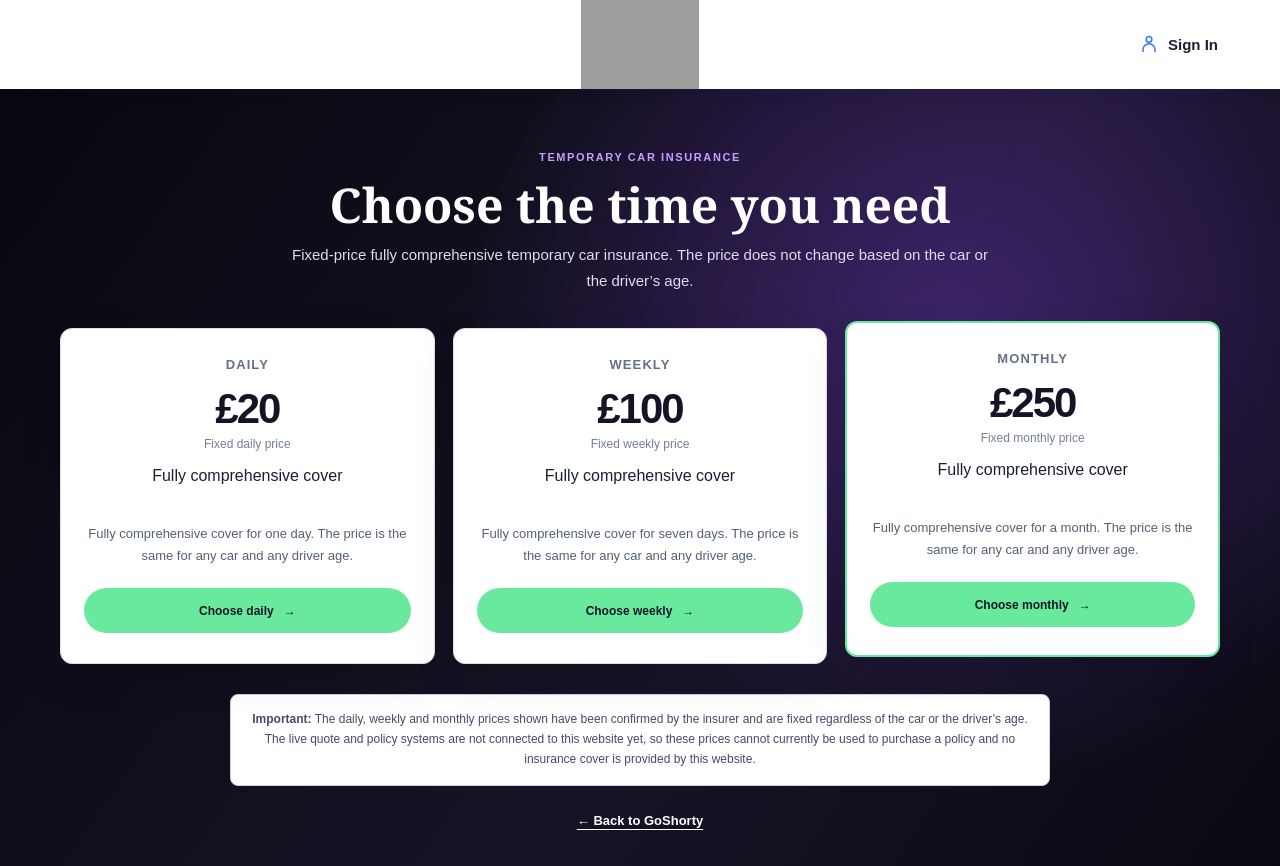
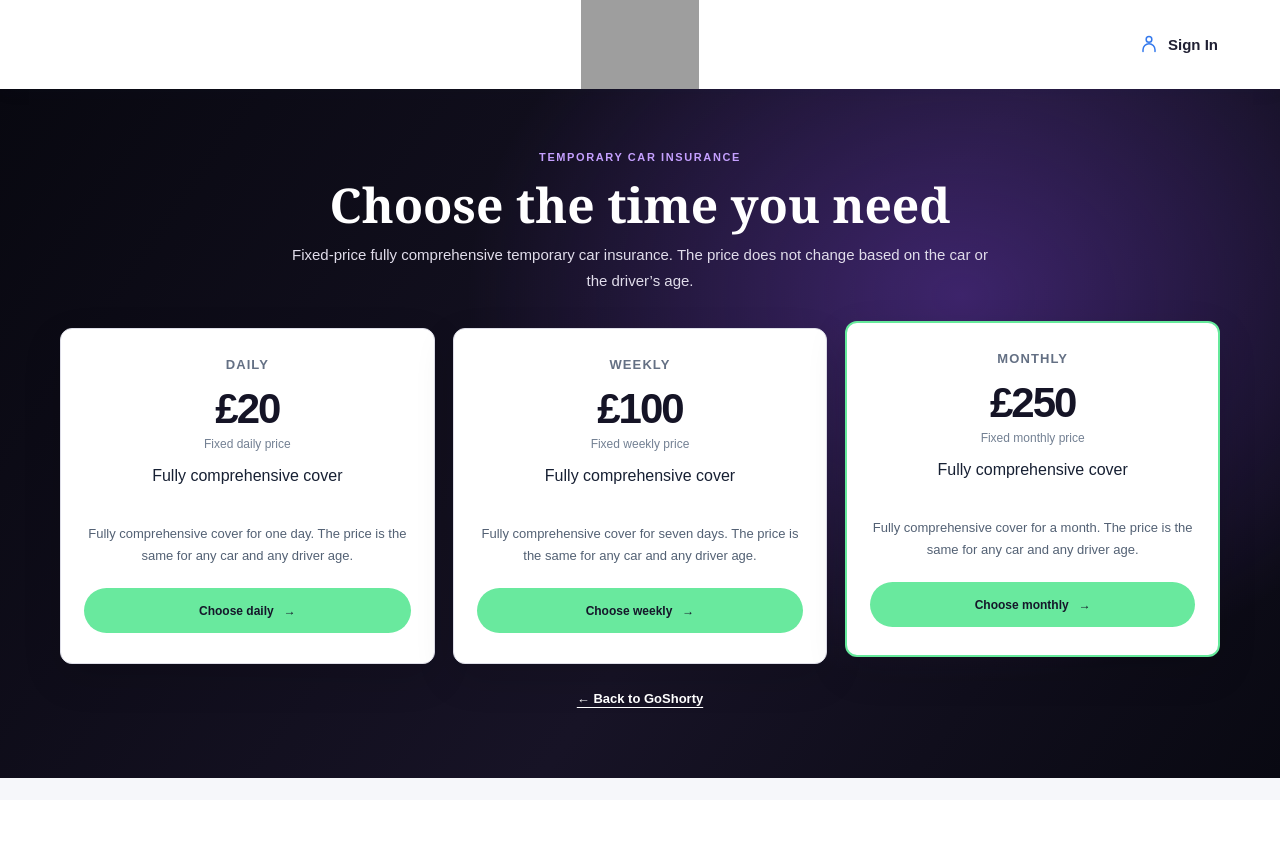
Before and after one commit to insurancetemp/goshorty, a Next.js app: page /quote in a window 1280 px wide. Shown: the top 866 px of the page. After the commit the page ends 800 px from the top, so only its background shows below. Built offline with nearby package versions, Linux system fonts and the light colour scheme; grey boxes are pictures that could not be loaded.

Commit message:
Remove preview notice from pricing page

```diff
--- a/app/quote/page.tsx
+++ b/app/quote/page.tsx
@@ -46,7 +46,6 @@ export default function QuotePage() {
               </article>
             ))}
           </div>
-          <p className="pricing-disclaimer"><strong>Important:</strong> The daily, weekly and monthly prices shown have been confirmed by the insurer and are fixed regardless of the car or the driver’s age. The live quote and policy systems are not connected to this website yet, so these prices cannot currently be used to purchase a policy and no insurance cover is provided by this website.</p>
           <Link className="pricing-back" href="/">← Back to GoShorty</Link>
         </div>
       </section>
```
